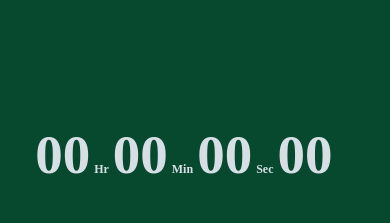
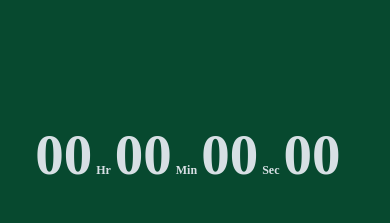
Before and after one commit to dikshatripathi/StopWatch, a plain HTML site: page index.html in a window 390 px wide. Shown: the part 238-461 px from the top of the page. Drawn offline with Linux system fonts and the light colour scheme.

Commit message:
first commit4

```diff
--- a/style1.css
+++ b/style1.css
@@ -99,7 +99,7 @@ body{
       background-color:rgb(7, 73, 47)
     }
     .digit{
-        font-size: 55px;
+        font-size: 57px;
         font-weight: bold;
     }
     .txt{
```
